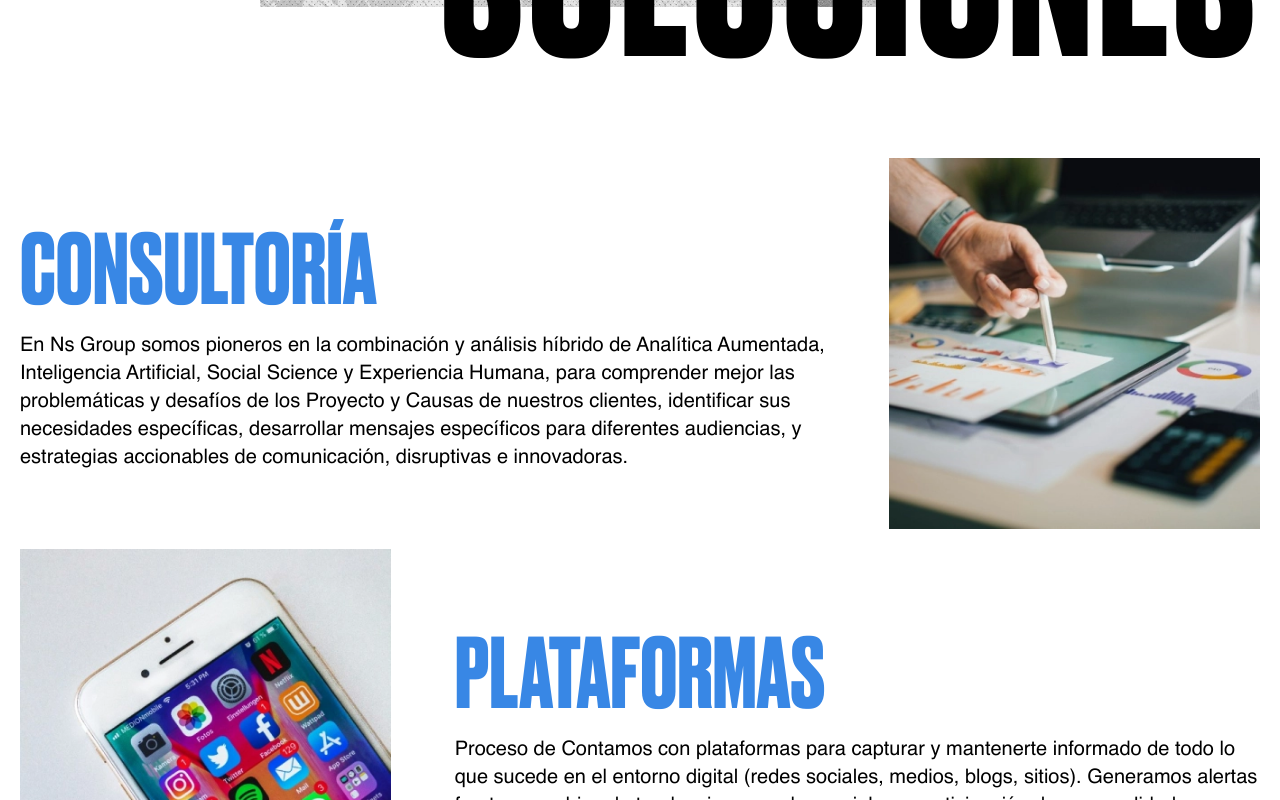
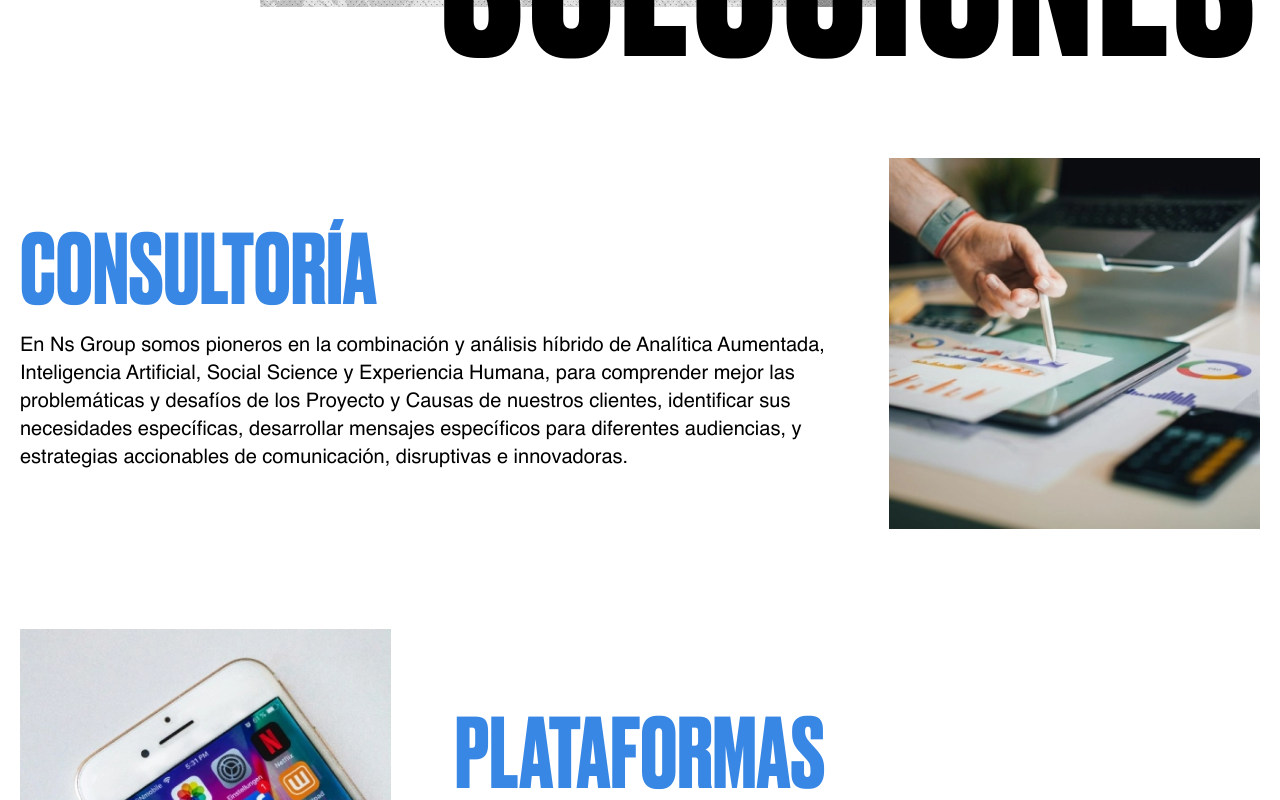
Before and after one commit to PolCarva/nsgcorp, a Next.js app: page / in a window 1280 px wide. Shown: the part 4100-4900 px from the top of the page. Built offline with nearby package versions, Linux system fonts and the light colour scheme; no server answers.

Commit message:
refactor: Update SolutionsSection layout for improved readability on mobile

```diff
--- a/components/SolutionsSection.tsx
+++ b/components/SolutionsSection.tsx
@@ -16,8 +16,8 @@ const SolutionsSection = () => {
           />
           <HeadingTwo top="Nuestras" bottom="soluciones" />
         </div>
-        <div className="flex flex-col gap-16 mt-16">
-          <div className="w-full">
+        <div className="mt-16">
+          <div className="w-full flex flex-col gap-20">
             <SolutionCard
               img={"/img/consulting.webp"}
               title="Consultoría"
```
